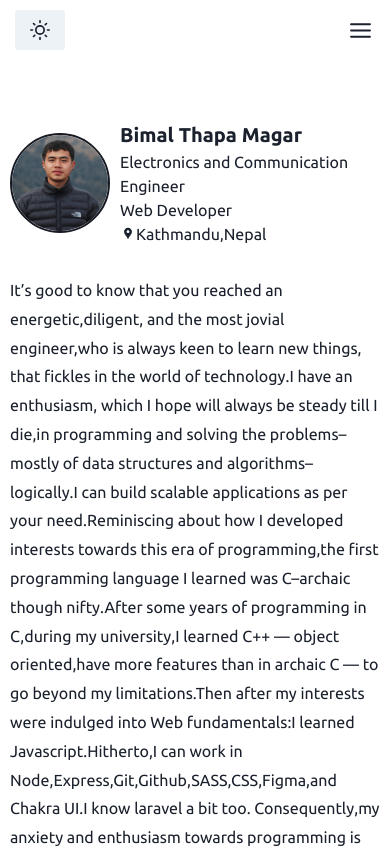
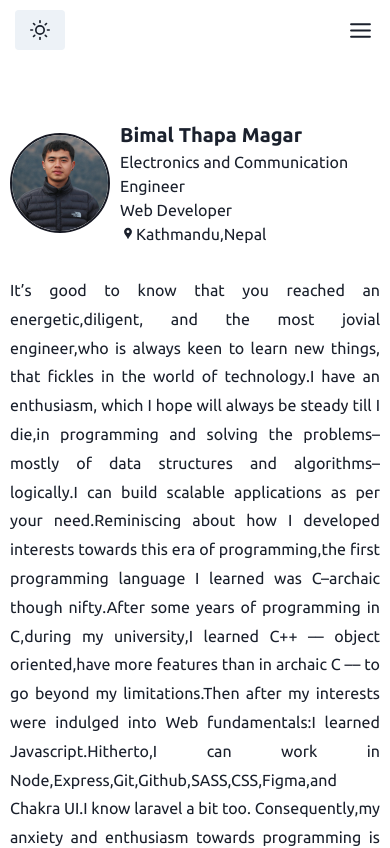
Before and after one commit to bimalmagar10/bimalthapamagar.com.np, a Next.js app: page /about-me in a window 390 px wide. Shown: the top 848 px of the page. Built offline with nearby package versions, Linux system fonts and the light colour scheme; no server answers.

Commit message:
fix some paragraph responsiveness

```diff
--- a/components/AboutMe.js
+++ b/components/AboutMe.js
@@ -16,7 +16,10 @@ const AboutMe = () => {
 	const skillsColor = useColorModeValue('#086F83','#9DECF9');
 	return (
 		<>
-			<Text fontSize="1.6rem" mb="4rem" lineHeight="1.8">
+			<Text fontSize="1.6rem" mb="4rem" lineHeight="1.8" textAlign="justify" sx={{
+				textJustify:"inter-word",
+				hyphens:"auto"
+			}}>
 				It&rsquo;s good to know that you reached an energetic,diligent, and the most
 				jovial engineer,who is always keen to learn new things, that fickles in the
 				world of technology.I have an enthusiasm, which I hope will always be steady
--- a/pages/index.js
+++ b/pages/index.js
@@ -46,7 +46,10 @@ export default function Home() {
               </Heading>
                <ProfileImage/>
           </Flex>
-          <Text fontSize="1.7rem" lineHeight="1.6">
+          <Text fontSize="1.7rem" lineHeight="1.6" textAlign="justify" sx={{
+            textJustify:"inter-word",
+            hyphens:"auto"
+          }}>
             My name is Bimal Thapa Magar.Currently,I’m based in Kathmandu,Nepal.
             I am an electronics and communication engineer,web developer and a ReactJS
             enthusiast.I can build scalable web applications and is always ready to
```
